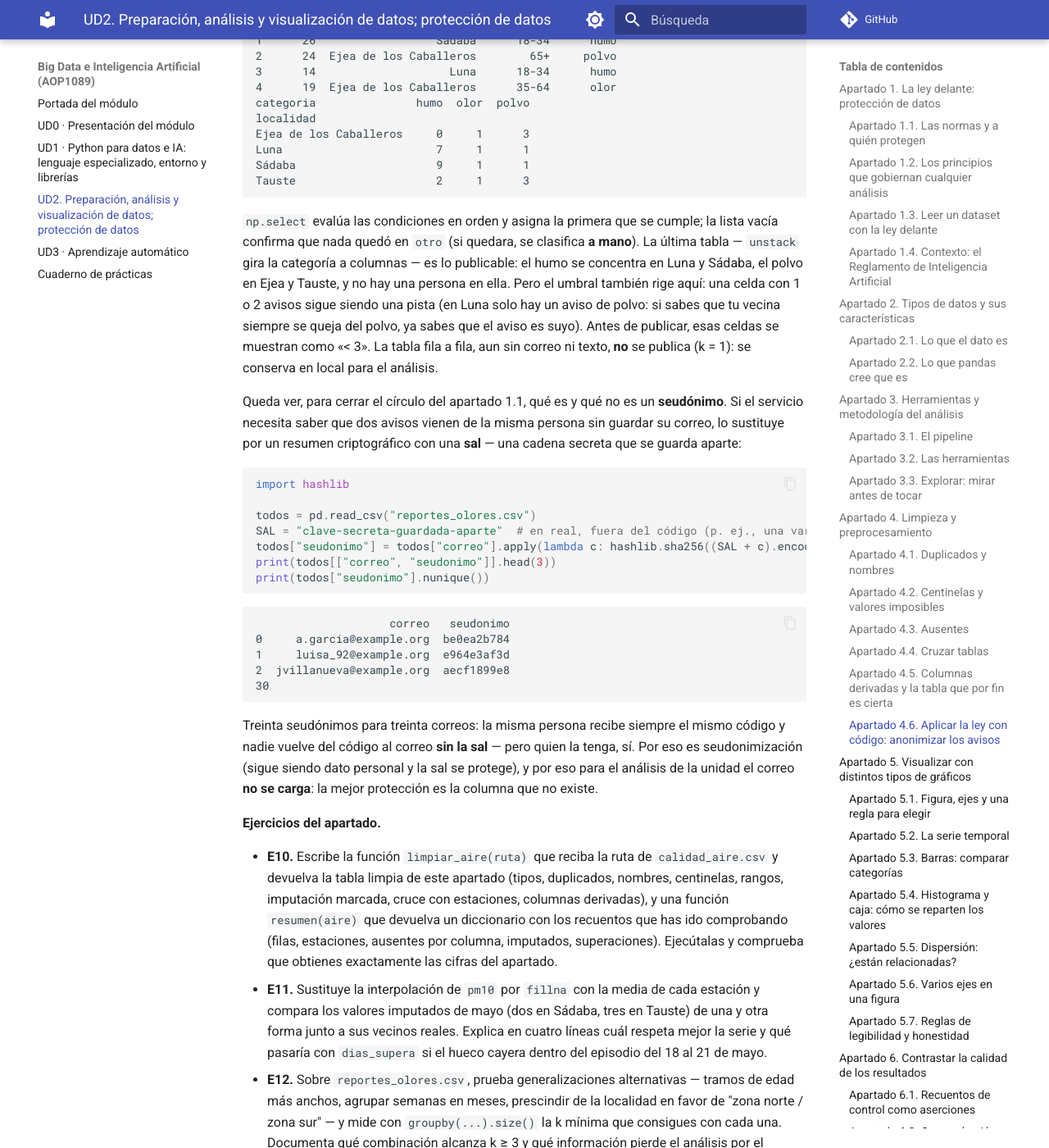
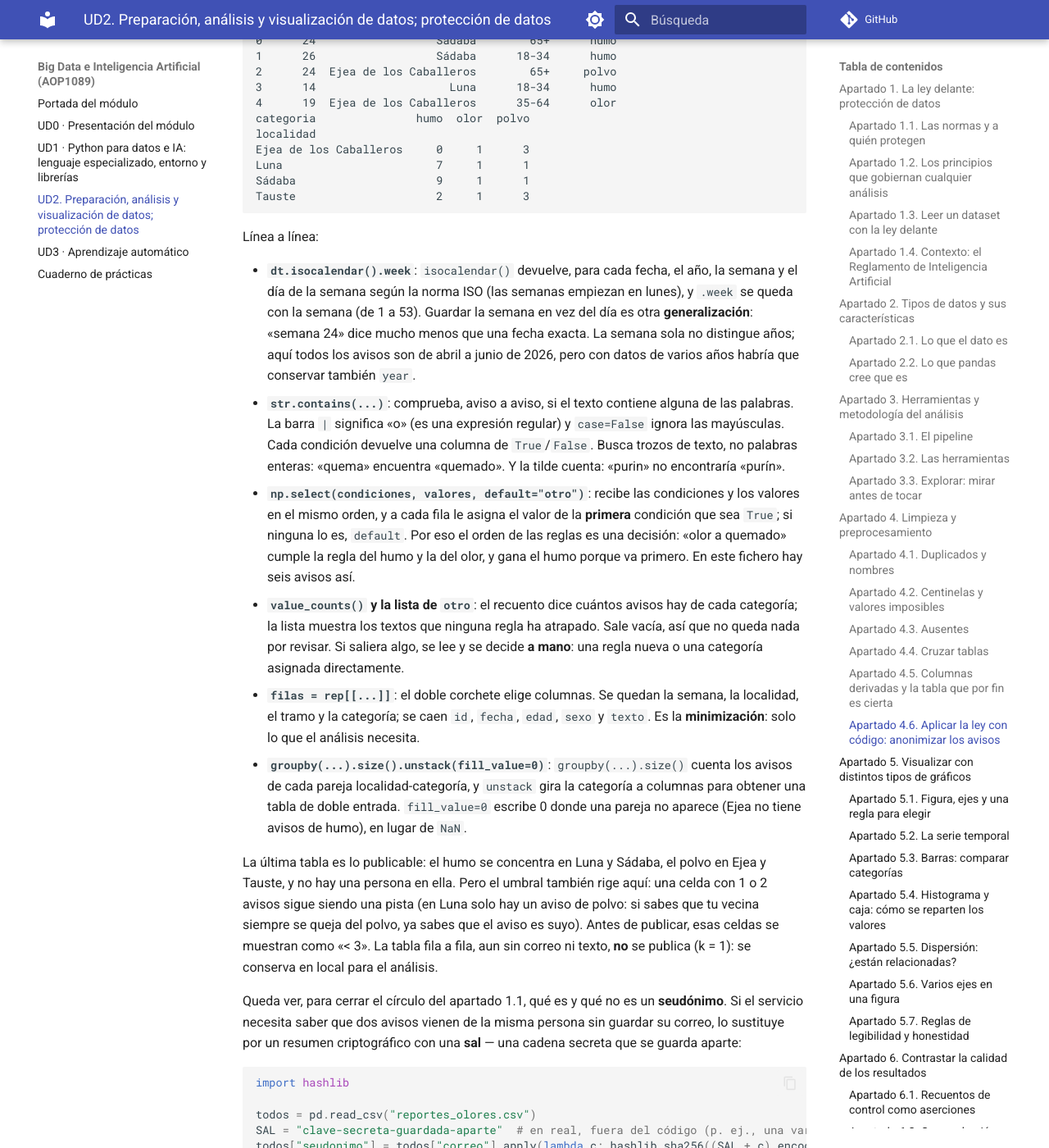
Before and after one commit to codigoRonin/apuntes-daw, an MkDocs documentation site: the page built from docs/big-data-e-inteligencia-artificial/ud2-preparacion-visualizacion-datos.md, in a window 1280 px wide and 1400 px high, scrolled down 27557 px. Shown: the whole window at 82% size. Built offline with MkDocs 1.6.1 and Material for MkDocs 9.7.7, drawn with Linux system fonts in a browser that asks for light colours; comment, search, counter and statistics services are not loaded.

Commit message:
Big Data UD2: 4.6 explicado línea a línea e import de numpy al inicio

````diff
--- a/docs/big-data-e-inteligencia-artificial/ud2-preparacion-visualizacion-datos.md
+++ b/docs/big-data-e-inteligencia-artificial/ud2-preparacion-visualizacion-datos.md
@@ -847,7 +848,16 @@ Sádaba                     9     1      1
 Tauste                     2     1      3
 ```
 
-`np.select` evalúa las condiciones en orden y asigna la primera que se cumple; la lista vacía confirma que nada quedó en `otro` (si quedara, se clasifica **a mano**). La última tabla — `unstack` gira la categoría a columnas — es lo publicable: el humo se concentra en Luna y Sádaba, el polvo en Ejea y Tauste, y no hay una persona en ella. Pero el umbral también rige aquí: una celda con 1 o 2 avisos sigue siendo una pista (en Luna solo hay un aviso de polvo: si sabes que tu vecina siempre se queja del polvo, ya sabes que el aviso es suyo). Antes de publicar, esas celdas se muestran como «< 3». La tabla fila a fila, aun sin correo ni texto, **no** se publica (k = 1): se conserva en local para el análisis.
+Línea a línea:
+
+- **`dt.isocalendar().week`**: `isocalendar()` devuelve, para cada fecha, el año, la semana y el día de la semana según la norma ISO (las semanas empiezan en lunes), y `.week` se queda con la semana (de 1 a 53). Guardar la semana en vez del día es otra **generalización**: «semana 24» dice mucho menos que una fecha exacta. La semana sola no distingue años; aquí todos los avisos son de abril a junio de 2026, pero con datos de varios años habría que conservar también `year`.
+- **`str.contains(...)`**: comprueba, aviso a aviso, si el texto contiene alguna de las palabras. La barra `|` significa «o» (es una expresión regular) y `case=False` ignora las mayúsculas. Cada condición devuelve una columna de `True`/`False`. Busca trozos de texto, no palabras enteras: «quema» encuentra «quemado». Y la tilde cuenta: «purin» no encontraría «purín».
+- **`np.select(condiciones, valores, default="otro")`**: recibe las condiciones y los valores en el mismo orden, y a cada fila le asigna el valor de la **primera** condición que sea `True`; si ninguna lo es, `default`. Por eso el orden de las reglas es una decisión: «olor a quemado» cumple la regla del humo y la del olor, y gana el humo porque va primero. En este fichero hay seis avisos así.
+- **`value_counts()` y la lista de `otro`**: el recuento dice cuántos avisos hay de cada categoría; la lista muestra los textos que ninguna regla ha atrapado. Sale vacía, así que no queda nada por revisar. Si saliera algo, se lee y se decide **a mano**: una regla nueva o una categoría asignada directamente.
+- **`filas = rep[[...]]`**: el doble corchete elige columnas. Se quedan la semana, la localidad, el tramo y la categoría; se caen `id`, `fecha`, `edad`, `sexo` y `texto`. Es la **minimización**: solo lo que el análisis necesita.
+- **`groupby(...).size().unstack(fill_value=0)`**: `groupby(...).size()` cuenta los avisos de cada pareja localidad-categoría, y `unstack` gira la categoría a columnas para obtener una tabla de doble entrada. `fill_value=0` escribe 0 donde una pareja no aparece (Ejea no tiene avisos de humo), en lugar de `NaN`.
+
+La última tabla es lo publicable: el humo se concentra en Luna y Sádaba, el polvo en Ejea y Tauste, y no hay una persona en ella. Pero el umbral también rige aquí: una celda con 1 o 2 avisos sigue siendo una pista (en Luna solo hay un aviso de polvo: si sabes que tu vecina siempre se queja del polvo, ya sabes que el aviso es suyo). Antes de publicar, esas celdas se muestran como «< 3». La tabla fila a fila, aun sin correo ni texto, **no** se publica (k = 1): se conserva en local para el análisis.
 
 Queda ver, para cerrar el círculo del apartado 1.1, qué es y qué no es un **seudónimo**. Si el servicio necesita saber que dos avisos vienen de la misma persona sin guardar su correo, lo sustituye por un resumen criptográfico con una **sal** — una cadena secreta que se guarda aparte:
 
````
Also changed, not shown: other parts of docs/big-data-e-inteligencia-artificial/ud2-preparacion-visualizacion-datos.md (+1 -0 lines).
